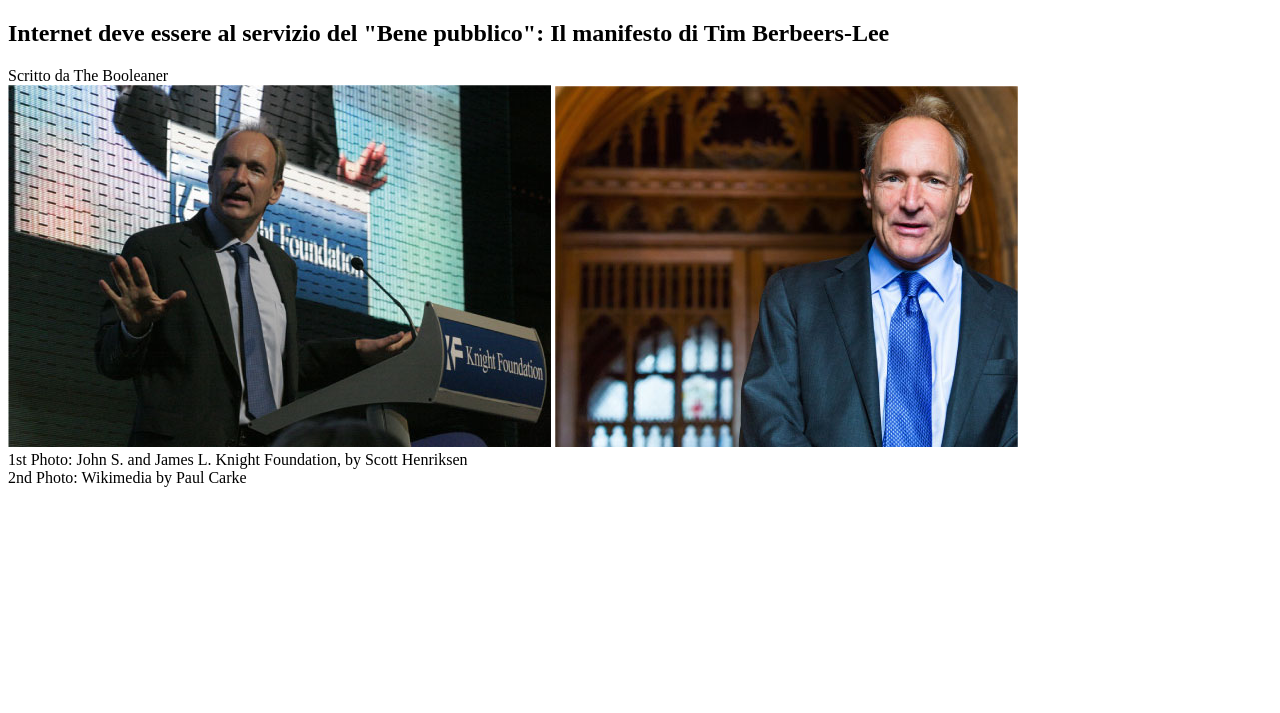
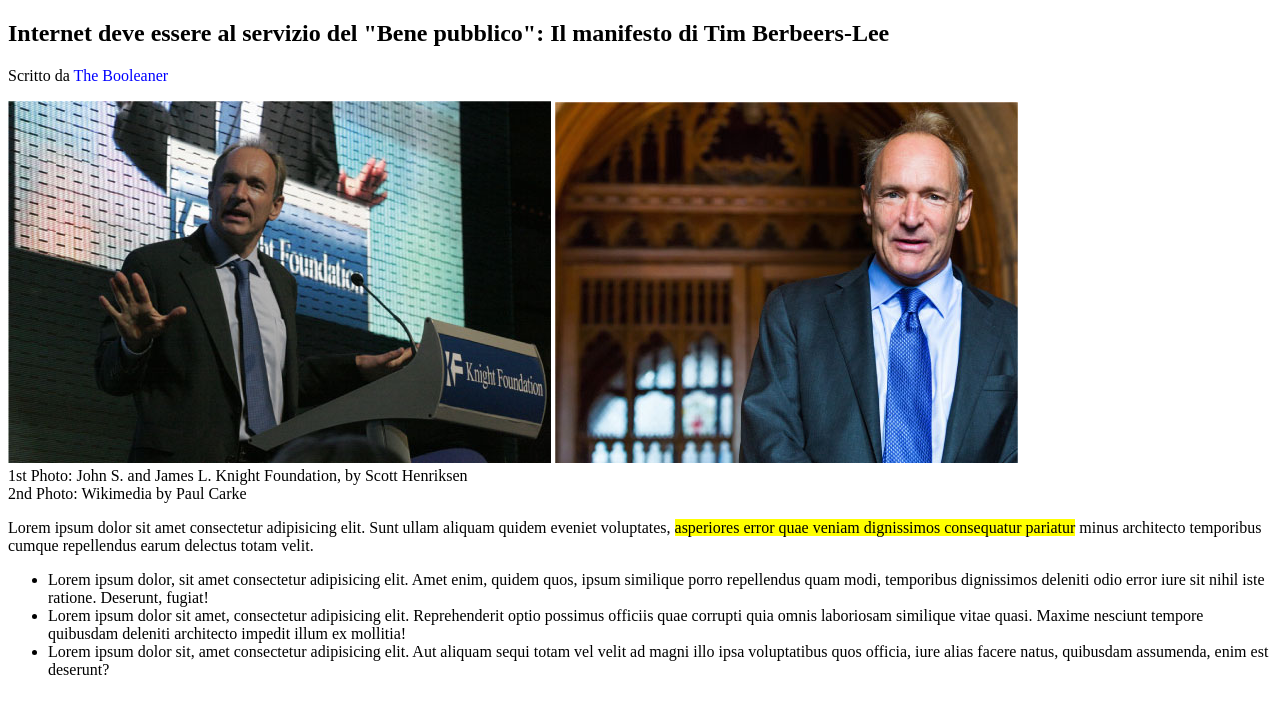
Before and after one commit to mattemutti/html-css-booleaner, a plain HTML site: page index.html in a window 1280 px wide. Shown: the part 63-776 px from the top of the page. Drawn offline with Linux system fonts and the light colour scheme; files whose address does not match are found by name.

Commit message:
add section list

```diff
--- a/css/style.css
+++ b/css/style.css
@@ -8,12 +8,13 @@
     width: 200px
 }
 
-h1{
-    width: ;
+
+
+#blue{
+    color: blue;
 }
 
-*/ color title Booleaners
 
-.namephoto{
-
+#yellow{
+    background-color: yellow;
 }
--- a/index.html
+++ b/index.html
@@ -24,15 +24,27 @@
         <!-- titolo e immagini -->
         <section>
             <h1>Internet deve essere al servizio del "Bene pubblico": Il manifesto di Tim Berbeers-Lee</h1>
-    <div id="blue">Scritto da The Booleaner</div>
+            <p>Scritto da <span id="blue">The Booleaner</span></p>
 
+            <div>
                 <img src="./img/tim-1.jpg" alt="">
                 <img src="./img/tim-2.jpg" alt="">
                 <div class="namephoto">1st Photo: John S. and James L. Knight Foundation, by Scott Henriksen</div>
                 <div class="namephoto">2nd Photo: Wikimedia by Paul Carke</div>
+            </div>
         </section>
 
+        <!-- paragrafo sottolineato di giallo -->
+        <p>Lorem ipsum dolor sit amet consectetur adipisicing elit. Sunt ullam aliquam quidem eveniet voluptates, <span id="yellow">asperiores error quae veniam dignissimos consequatur pariatur</span> minus architecto temporibus cumque repellendus earum delectus totam velit.</p>
 
+        <!-- List -->
+        <div>
+            <ul>
+                <li>Lorem ipsum dolor, sit amet consectetur adipisicing elit. Amet enim, quidem quos, ipsum similique porro repellendus quam modi, temporibus dignissimos deleniti odio error iure sit nihil iste ratione. Deserunt, fugiat!</li>
+                <li>Lorem ipsum dolor sit amet, consectetur adipisicing elit. Reprehenderit optio possimus officiis quae corrupti quia omnis laboriosam similique vitae quasi. Maxime nesciunt tempore quibusdam deleniti architecto impedit illum ex mollitia!</li>
+                <li>Lorem ipsum dolor sit, amet consectetur adipisicing elit. Aut aliquam sequi totam vel velit ad magni illo ipsa voluptatibus quos officia, iure alias facere natus, quibusdam assumenda, enim est deserunt?  </li>
+            </ul>
+        </div>
 
 
     </main>
```
Lines whose indentation alone changed are shown as unchanged.
